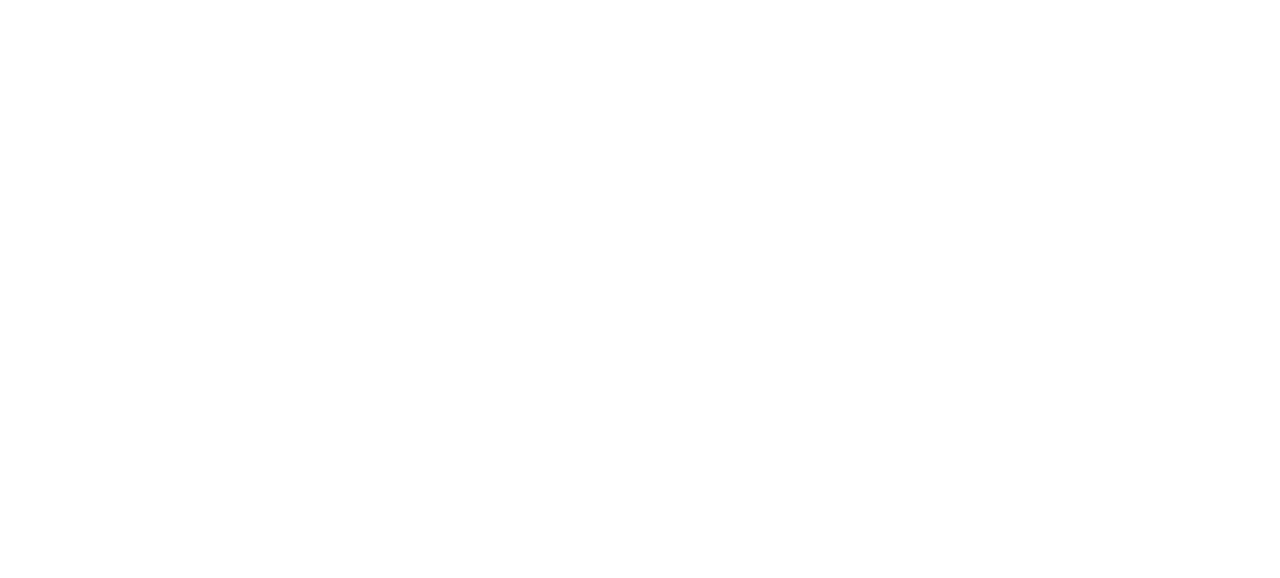
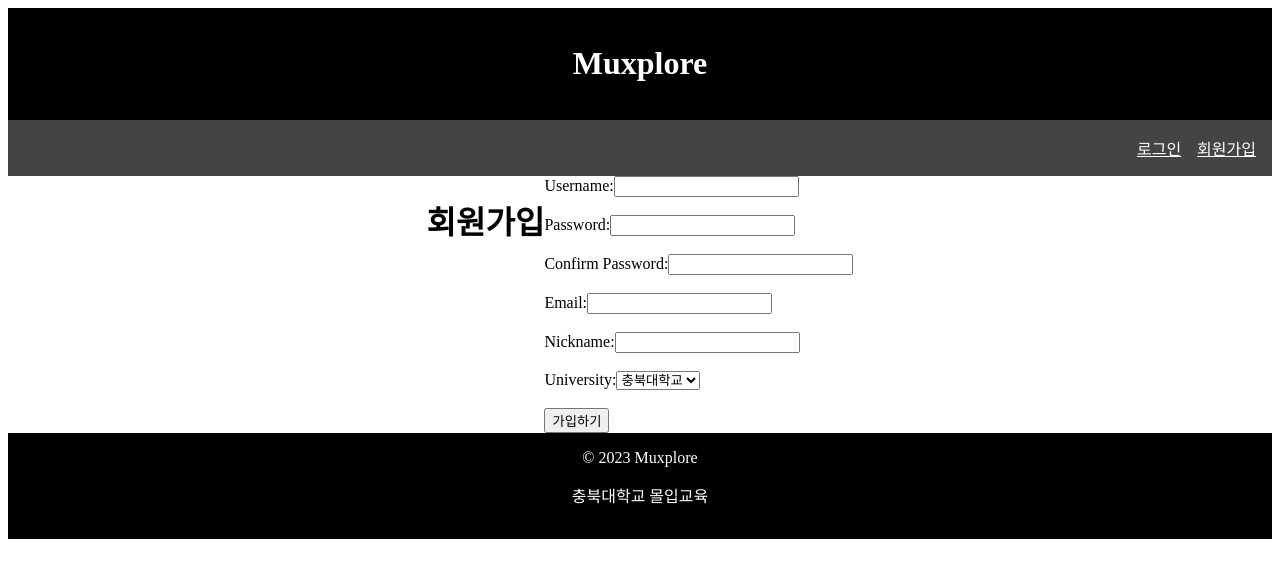
Before and after one commit to chungbukUniv-web-project-team/Muxplorer, a React (Create React App) app in the folder frontend/: page /signup in a window 1280 px wide. Before the commit this address had no page. Shown: the top 578 px of the page. Built offline with nearby package versions, Linux system fonts and the light colour scheme.

Commit message:
간단하게 헤더,푸터,네비게이션바 추가 했습니다

```diff
--- a/frontend/src/App.js
+++ b/frontend/src/App.js
@@ -1,12 +1,27 @@
 import React from 'react';
 import { Routes, Route } from 'react-router-dom';
-import Home from "./pages/Home";
+
+import Home from './pages/Home';
+import LoginForm from './pages/LoginForm';
+import SignupForm from './pages/signupform/SignupForm';
+
+import Header from './components/header/Header';
+import Footer from './components/footer/Footer';
+import Nav from './components/nav/Nav';
+
 
 function App() {
   return (
-    <Routes>
+    <div>
+      <Header />
+      <Nav />
+      <Routes>
         <Route path="/" element={<Home />} />
-    </Routes>
+        <Route path="/login" element={<LoginForm />} /> {/* 추가 */}
+        <Route path="/signup" element={<SignupForm />} /> {/* 추가 */}
+      </Routes>
+      <Footer />
+    </div>
   );
 }
 
--- /dev/null
+++ b/frontend/src/components/footer/Footer.js
@@ -0,0 +1,9 @@
+function Footer(){
+    return(
+            <footer style={{ backgroundColor: "black", color: "white", textAlign: "center", padding: "1rem" }}>
+                &copy; {new Date().getFullYear()} Muxplore
+                <p>충북대학교 몰입교육</p>
+            </footer>
+    );
+}
+export default Footer;
--- /dev/null
+++ b/frontend/src/components/header/Header.js
@@ -0,0 +1,10 @@
+
+function Header(){
+    return(
+            <header style={{ backgroundColor: "black", color: "white", textAlign: "center", padding: "1rem" }}>
+                <h1>Muxplore</h1>
+            </header>
+    );
+}
+
+export default Header;
--- /dev/null
+++ b/frontend/src/components/nav/Nav.js
@@ -0,0 +1,10 @@
+function Nav(){
+    return(
+        <nav style={{ backgroundColor: "#444", padding: "1rem", display: "flex", justifyContent: "flex-end", alignItems: "center" }}>
+                <a href="/login" style={{ color: "#fff", marginLeft: "1rem" }} /* onClick={() => handlePageChange('login')}*/ >로그인</a>
+                <a href="/signup" style={{ color: "#fff", marginLeft: "1rem" }} /*onClick={() => handlePageChange('signup')}*/ >회원가입</a>
+            </nav>
+    );
+}
+
+export default Nav;
--- /dev/null
+++ b/frontend/src/pages/LoginForm.js
@@ -0,0 +1,73 @@
+import React, { useState } from 'react';
+
+function LoginForm() {
+    const [formData, setFormData] = useState({
+        username: '',
+        password: '',
+    });
+    const [loginMessage, setLoginMessage] = useState('');
+
+    const handleChange = (event) => {
+        const { name, value } = event.target;
+        setFormData((prevData) => ({
+            ...prevData,
+            [name]: value,
+        }));
+    };
+
+    const handleLogin = (event) => {
+        event.preventDefault();
+
+        fetch("http://localhost:8000/user-service/api/login", {
+            method: "POST",
+            headers: {
+                "Content-Type": "application/json",
+            },
+            body: JSON.stringify({
+                username: formData.username,
+                password: formData.password,
+            }),
+        })
+            .then(response => response.json())
+            .then(data => {
+                if (data.accessToken) {
+                    setLoginMessage("로그인이 되었습니다");
+                } else {
+                    setLoginMessage("유저 정보가 올바르지 않습니다");
+                }
+            })
+            .catch(error => console.error("Error:", error));
+    };
+
+    return (
+        <div>
+            <h2>로그인</h2>
+            <form onSubmit={handleLogin}>
+                <label htmlFor="username">Username:</label>
+                <input
+                    type="text"
+                    id="username"
+                    name="username"
+                    value={formData.username}
+                    onChange={handleChange}
+                    required
+                /><br /><br />
+
+                <label htmlFor="password">Password:</label>
+                <input
+                    type="password"
+                    id="password"
+                    name="password"
+                    value={formData.password}
+                    onChange={handleChange}
+                    required
+                /><br /><br />
+
+                <button type="submit">로그인</button>
+            </form>
+            {loginMessage && <p style={{ color: "green" }}>{loginMessage}</p>}
+        </div>
+    );
+}
+
+export default LoginForm;
--- /dev/null
+++ b/frontend/src/pages/signupform/SignupForm.js
@@ -0,0 +1,114 @@
+import React, { useState } from 'react';
+import './SignupFormCss.css';
+
+function SignupForm() {
+    const apiUrl = "http://localhost:8000/user-service/api/signup";
+
+    const [formData, setFormData] = useState({
+        username: '',
+        password1: '',
+        password2: '',
+        university: '충북대학교', // 기본 선택
+        email: '',
+        nickname: '',
+        // university: '',
+    });
+
+    const handleChange = (event) => {
+        const { name, value } = event.target;
+        setFormData((prevData) => ({
+            ...prevData,
+            [name]: value,
+        }));
+    };
+    const handleSubmit = (event) => {
+        event.preventDefault();
+
+        fetch(apiUrl, {
+            method: "POST",
+            headers: {
+                "Content-Type": "application/json",
+            },
+            body: JSON.stringify(formData),
+        })
+            .then(response => response.json())
+            .then(data => {
+                console.log(data);
+                // 여기서 data를 기반으로 원하는 처리를 수행할 수 있습니다.
+            })
+            .catch(error => console.error("Error:", error));
+    };
+
+    return (
+        <div class="signup-form-container">
+            <h1>회원가입</h1>
+            <form onSubmit={handleSubmit}>
+                <label htmlFor="username">Username:</label>
+                <input
+                    type="text"
+                    id="username"
+                    name="username"
+                    value={formData.username}
+                    onChange={handleChange}
+                    required
+                /><br /><br />
+
+                <label htmlFor="password1">Password:</label>
+                <input
+                    type="password"
+                    id="password1"
+                    name="password1"
+                    value={formData.password1}
+                    onChange={handleChange}
+                    required
+                /><br /><br />
+
+                <label htmlFor="password2">Confirm Password:</label>
+                <input
+                    type="password"
+                    id="password2"
+                    name="password2"
+                    value={formData.password2}
+                    onChange={handleChange}
+                    required
+                /><br /><br />
+
+                <label htmlFor="email">Email:</label>
+                <input
+                    type="email"
+                    id="email"
+                    name="email"
+                    value={formData.email}
+                    onChange={handleChange}
+                    required
+                    /><br /><br />
+
+                <label htmlFor="nickname">Nickname:</label>
+                <input
+                    type="text"
+                    id="nickname"
+                    name="nickname"
+                    value={formData.nickname}
+                    onChange={handleChange}
+                    required
+                /><br /><br />
+
+                <label htmlFor="university">University:</label>
+                <select
+                    name="university"
+                    value={formData.university}
+                    onChange={handleChange}
+                >
+                    <option value="서울대학교">서울대학교</option>
+                    <option value="충북대학교">충북대학교</option>
+                    {/* 추가적인 대학교 옵션 추가 */}
+                </select>
+                <br /><br />
+
+                <button type="submit">가입하기</button>
+            </form>
+        </div>
+    );
+}
+
+export default SignupForm;
--- /dev/null
+++ b/frontend/src/pages/signupform/SignupFormCss.css
@@ -0,0 +1,10 @@
+.signup-form-container {
+    padding :"1rem";
+    display: flex;
+    justify-content: center;
+    /* align-items: center; */
+  }
+
+  .signup-form {
+    width: 300px;
+  }
```
